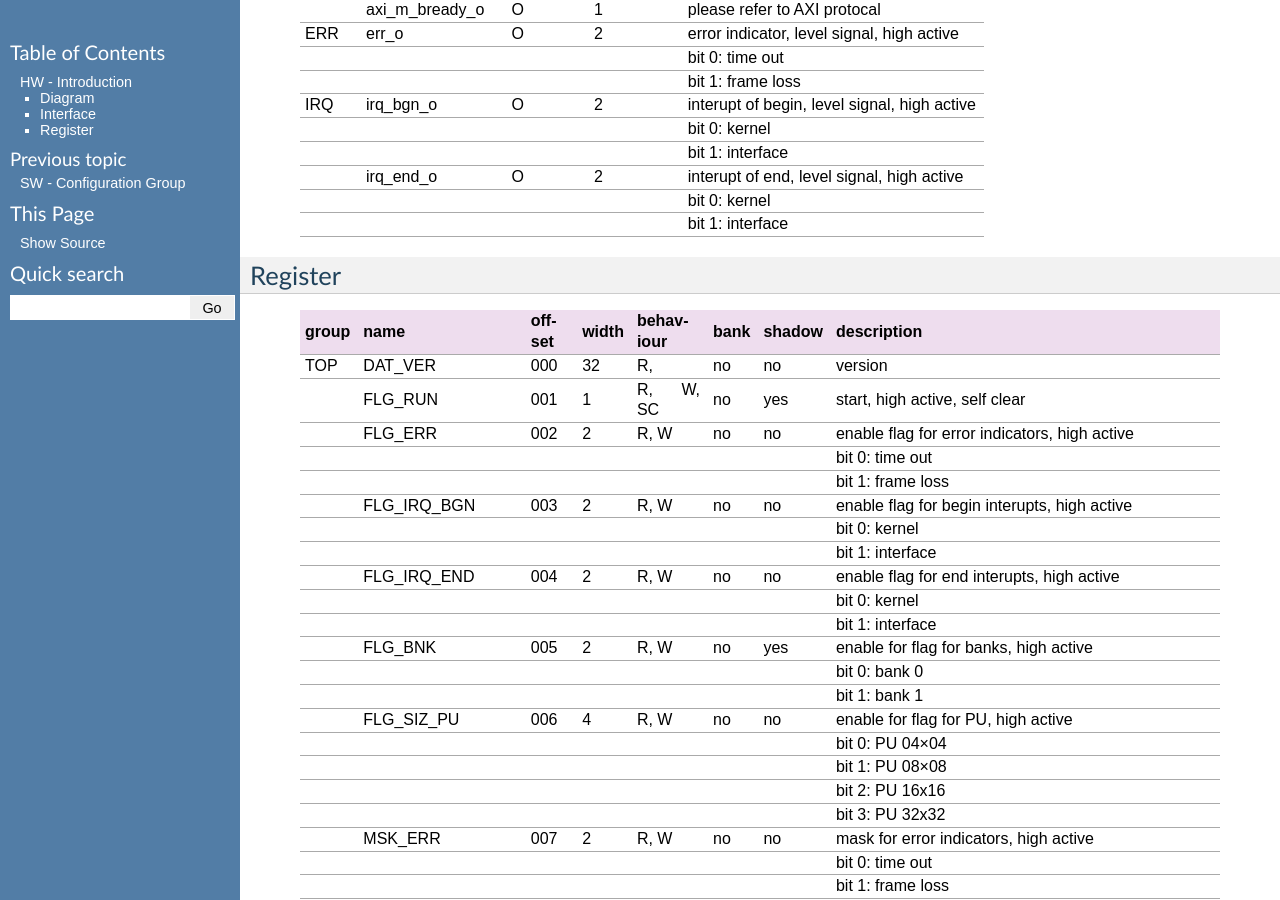
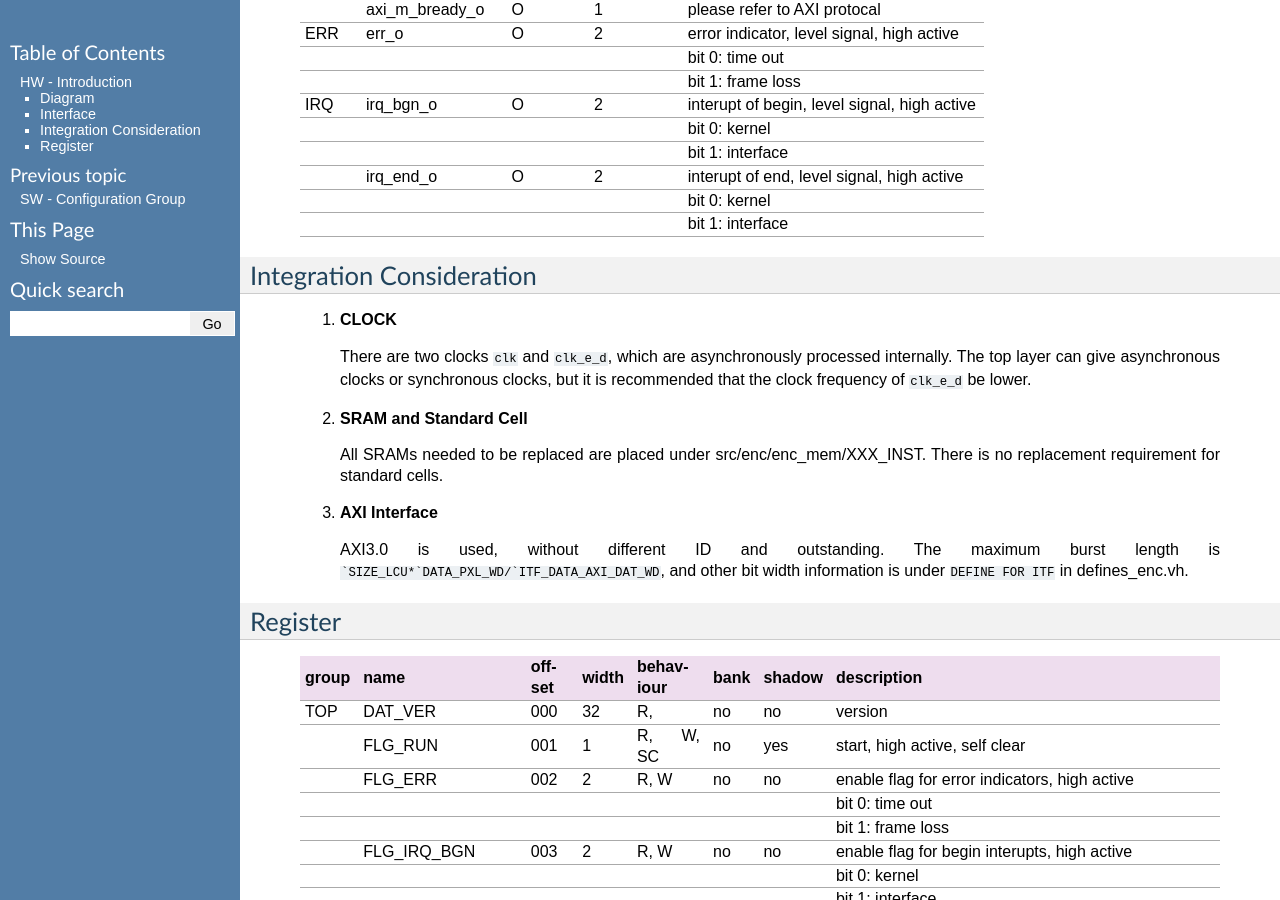
Before and after one commit to iamhll/xkcdc_manual, a Sphinx documentation site: the page built from manual/source/HwIntroduction/main.rst, in a window 1280 px wide and 900 px high, scrolled down 2182 px. Built offline with Sphinx 7.4.7, drawn with Linux system fonts in a browser that asks for light colours.

Commit message:
Integration Consideration added

````diff
--- a/manual/source/HwIntroduction/main.rst
+++ b/manual/source/HwIntroduction/main.rst
@@ -114,6 +114,28 @@ Interface
        \                                                    bit 0: kernel
        \                                                    bit 1: interface
       ======== ================= ============ ============ =============================================
+
+
+
+Integration Consideration
+--------------------------
+    #. **CLOCK**
+
+       There are two clocks ``clk`` and ``clk_e_d``, which are asynchronously processed internally.
+       The top layer can give asynchronous clocks or synchronous clocks,
+       but it is recommended that the clock frequency of ``clk_e_d`` be lower.
+
+    #. **SRAM and Standard Cell**
+
+       All SRAMs needed to be replaced are placed under src/enc/enc_mem/XXX_INST.
+       There is no replacement requirement for standard cells.
+
+    #. **AXI Interface**
+
+       AXI3.0 is used, without different ID and outstanding. The maximum burst length is
+       ```SIZE_LCU*`DATA_PXL_WD/`ITF_DATA_AXI_DAT_WD``, and other bit width information is
+       under ``DEFINE FOR ITF`` in defines_enc.vh.
+
 
 
 Register
````
